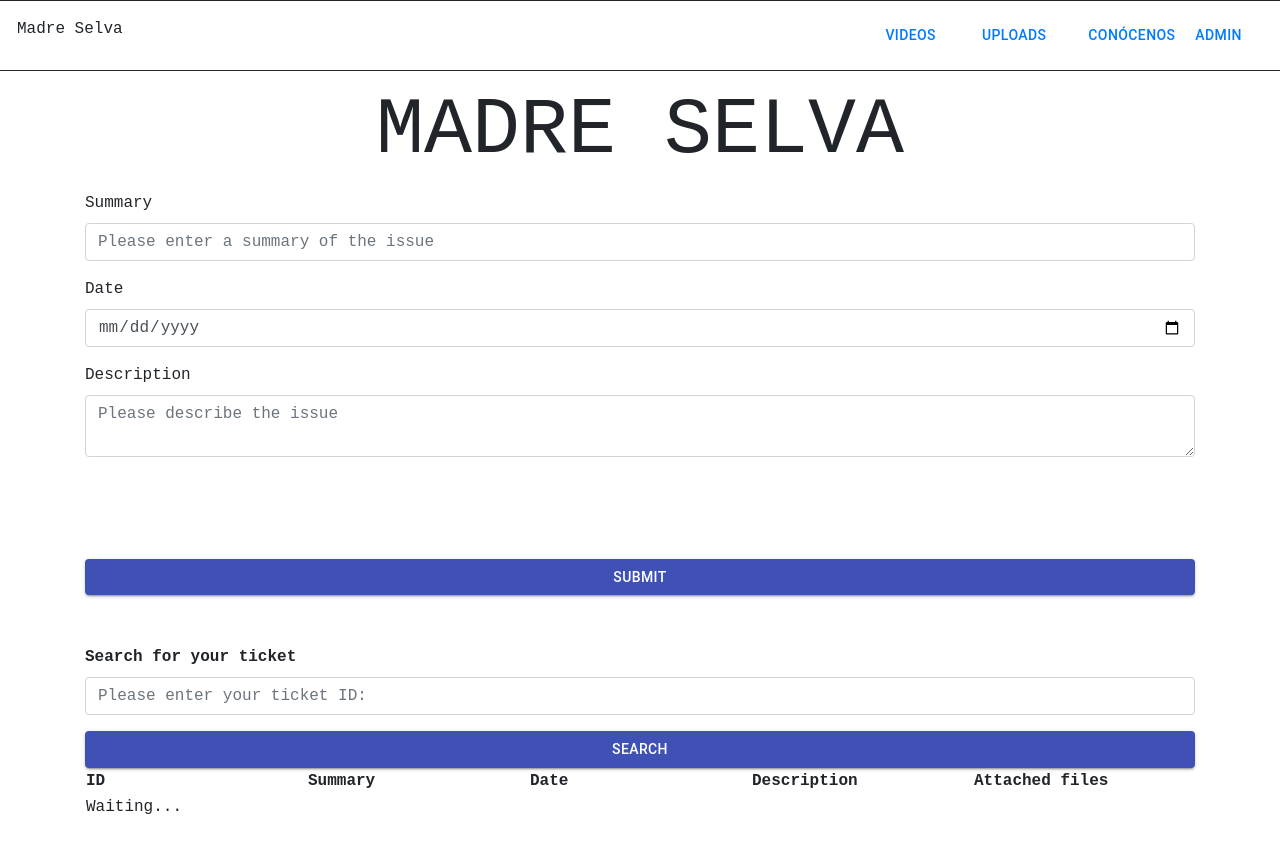
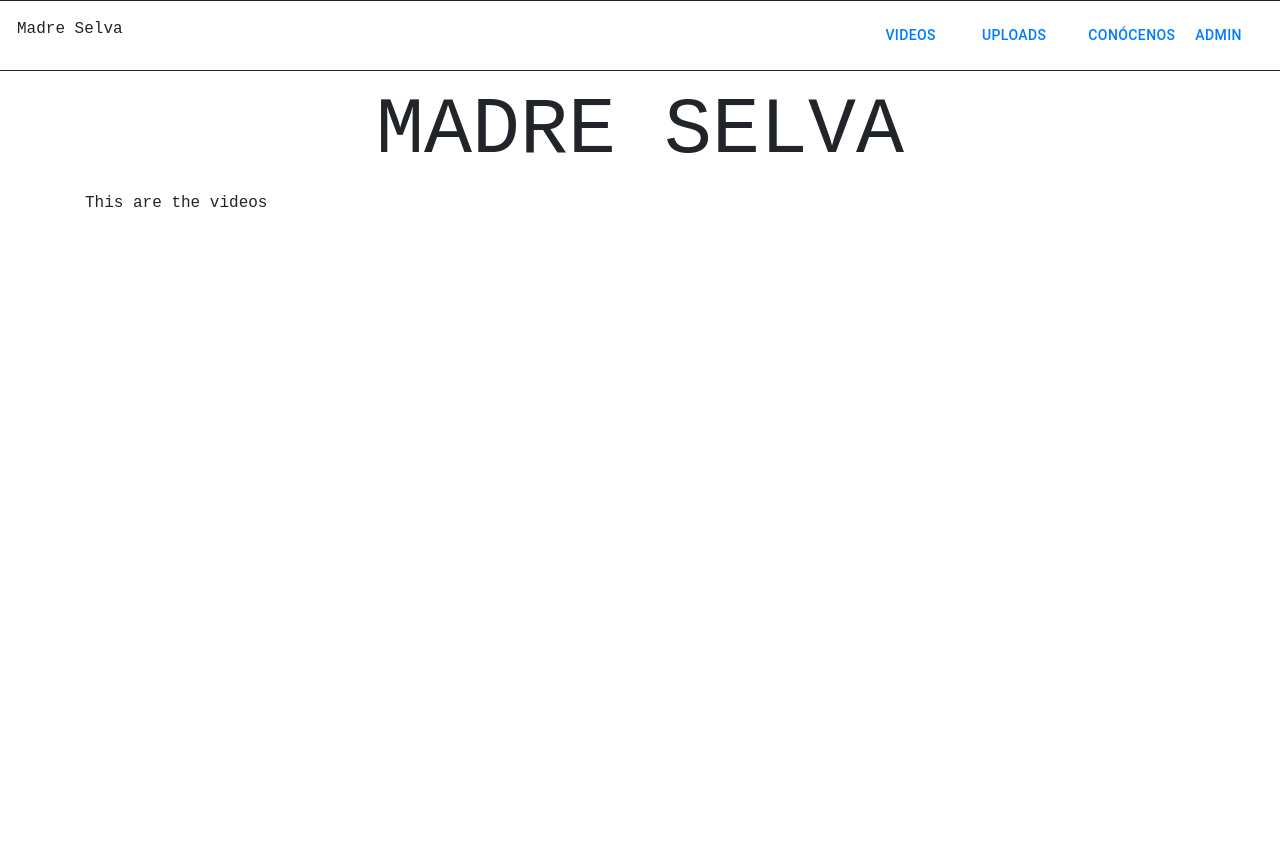
Before and after one commit to alfonso46674/madreSelva, a React (Create React App) app: page / in a window 1280 px wide. Shown: the top 852 px of the page. After the commit the page ends 800 px from the top, so only its background shows below. Built offline with nearby package versions, Linux system fonts and the light colour scheme.

Commit message:
Feat: Cleaned all created files

```diff
--- a/src/components/admin/admin.js
+++ b/src/components/admin/admin.js
@@ -1,10 +1,12 @@
 import React from 'react';
+import './admin.scss';
+import { Container } from 'react-bootstrap';
 
 const Admin = () => {
   return(
-    <div>
-      Admin
-    </div>
+    <Container className='UploadsContainer'>
+      <div>This is the admin</div>
+    </Container>
   )
 }
 
--- a/src/components/admin/admin.scss
+++ b/src/components/admin/admin.scss
@@ -0,0 +1,18 @@
+// Admineloper2 style
+.AdminContainer{
+  .DevForm{margin-top: 50px;
+    .SubmitBtn{
+      width: 100%;
+      margin-top: 2rem;
+      margin-bottom: 2rem;
+    }
+  }
+  .ticketTable{
+    width: 100%;
+    margin-bottom: 20px;
+    // border: 1px solid;
+    td {
+      width:10%;
+    }
+  }
+}
--- a/src/components/contact/contact.js
+++ b/src/components/contact/contact.js
@@ -1,10 +1,12 @@
 import React from 'react';
+import './contact.scss';
+import { Container } from 'react-bootstrap';
 
 const Contact = () => {
   return(
-    <div>
-      Conócenos
-    </div>
+    <Container className='ContactContainer'>
+      <div>This is the contact</div>
+    </Container>
   )
 }
 
--- a/src/components/contact/contact.scss
+++ b/src/components/contact/contact.scss
@@ -0,0 +1,18 @@
+// Contacteloper2 style
+.UploadsContainer{
+  .DevForm{margin-top: 50px;
+    .SubmitBtn{
+      width: 100%;
+      margin-top: 2rem;
+      margin-bottom: 2rem;
+    }
+  }
+  .ticketTable{
+    width: 100%;
+    margin-bottom: 20px;
+    // border: 1px solid;
+    td {
+      width:10%;
+    }
+  }
+}
--- a/src/components/navbar/navbar.js
+++ b/src/components/navbar/navbar.js
@@ -4,13 +4,6 @@ import './navbar.scss';
 import Button from '@material-ui/core/Button';
 import { Link } from 'react-router-dom'
 const Navbar = ({ user, setUser }) => {
-  const handleDevelop = () => {
-    setUser(2);
-  }
-
-  const handleClient = () => {
-    setUser(1);
-  }
 
   return (
     <Row className='Navbar'>
--- a/src/components/videos/videos.js
+++ b/src/components/videos/videos.js
@@ -1,182 +1,14 @@
-import React, { useState, useEffect } from 'react';
-import { Form, Container } from 'react-bootstrap';
+import React from 'react';
+import { Container } from 'react-bootstrap';
 import './videos.scss';
-import Button from '@material-ui/core/Button';
-import axios from 'axios'
-import Modal from 'react-modal';
+
 
 const Videos = () => {
-  const url = '  https://c1tm95660k.execute-api.us-east-1.amazonaws.com/dev/subirticket';
-  const urlTicketId = 'https://c1tm95660k.execute-api.us-east-1.amazonaws.com/dev/conseguirticketid'
-
-  const customStyles = {
-    content: {
-      top: '50%',
-      left: '50%',
-      right: 'auto',
-      bottom: 'auto',
-      marginRight: '-50%',
-      transform: 'translate(-50%, -50%)',
-      width: '500px'
-    }
-  };
-  // Setting the original dataset to null
-  const [data, setData] = useState({
-    ticket: {
-      id: '',
-      summary: '',
-      email: '',
-      date: '',
-      description: '',
-      assignedDev2: "",
-      assignedDev3: "",
-      attachedFiles: ""
-    }
-  })
-  const [modalIsOpen, setIsOpen] = useState(false);
-  const [resultID, setResultID] = useState('')
-  const [searchedTicket, setSearchedTicket] = useState([])
-  function openModal() {
-    setIsOpen(true);
-  }
-  function closeModal() {
-    setIsOpen(false);
-  }
-
-  // Function that generates a random id number and adds it to every submit form
-  const randomID = () => {
-    var myElement = document.getElementById("id")
-    myElement.value = Math.floor((Math.random() * 10000) + 1)
-    const newData = { ...data }
-    newData.id = myElement.value
-    setData(newData)
-  }
-  // This makes that the random function is triggered at the moment the page loades
-  useEffect(() => {
-    randomID()
-  }, [])
-
-  // Passes the info from the form to the newData JSON
-  const myFunction = (e) => {
-    const newData = { ...data }
-    newData[e.target.id] = e.target.value
-    setData(newData)
-  }
-
-  // Sends the json to the DB
-  const submit = (e) => {
-    e.preventDefault()
-    console.log('data');
-    console.log(data);
-    axios.post(url, {
-      ticket: {
-        id: data.id,
-        summary: data.summary,
-        email: '',
-        date: data.date,
-        description: data.description,
-        assignedDev2: "",
-        assignedDev3: "",
-        attachedFiles: ""
-      }
-    }).then(res => {
-      console.log('result!');
-      // console.log(res.data);
-      console.log(data.id);
-    }).catch(err => {
-      return console.log(err);
-    })
-    setResultID(data.id)
-    openModal()
-    randomID()
-  }
-
-  const getTicketByID = (e) => {
-    e.preventDefault()
-    const ticketId = document.getElementById('ticketSearch').value
-    e.preventDefault()
-    axios.get(urlTicketId,
-      {
-        params: {
-          id: ticketId
-        }
-      }
-    ).then(res => {
-      console.log('Search by id completed!');
-      console.log(res.data[0]);
-      setSearchedTicket(res.data)
-    }).catch(err => {
-      console.log('Error searching by id');
-      console.log(err);
-    })
-  }
-
 
   return (
-    <>
-      <Container className='VideosContainer' onSubmit={submit}>
-        <Modal
-          isOpen={modalIsOpen}
-          onRequestClose={closeModal}
-          style={customStyles}
-          contentLabel="Example Modal"
-        >
-          <Container className='VideosContainer' onSubmit={submit}>
-            <h1>Your ticket ID is:{resultID} </h1>
-          </Container>
-        </Modal>
-        <Form className='VideosForm'>
-          <Form.Group >
-            <Form.Label>Summary</Form.Label>
-            <Form.Control onChange={(e) => myFunction(e)} type="text" placeholder="Please enter a summary of the issue" id='summary' />
-          </Form.Group>
-          <Form.Group >
-            <Form.Label>Date</Form.Label>
-            <Form.Control onChange={(e) => myFunction(e)} type="date" placeholder="Enter the date" id='date' />
-          </Form.Group>
-          <Form.Group >
-            <Form.Label>Description</Form.Label>
-            <Form.Control onChange={(e) => myFunction(e)} as="textarea" placeholder="Please describe the issue" id='description' />
-          </Form.Group>
-          <Form.Group style={{ visibility: 'hidden' }}>
-            <Form.Label>ID</Form.Label>
-            <Form.Control onChange={(e) => myFunction(e)} type="text" placeholder="Please enter the Videos´s name" id='id' />
-          </Form.Group>
-          <Button variant="contained" color="primary" type="submit" className='SubmitBtn' >
-            Submit
-        </Button>
-        </Form>
-      </Container>
-      <Container className='VideosContainer' onSubmit={getTicketByID}>
-        <Form className='VideosForm'>
-          <Form.Group >
-            <Form.Label style={{fontWeight:'bold'}}>Search for your ticket</Form.Label>
-            <Form.Control type="text" placeholder="Please enter your ticket ID:" id='ticketSearch' />
-          </Form.Group>
-          <Button variant="contained" color="primary" type="submit" className='SubmitBtn'>
-            Search
-        </Button>
-        </Form>
-        <table className='ticketTable'>
-          <tr>
-            <th>ID</th>
-            <th>Summary</th>
-            <th>Date</th>
-            <th>Description</th>
-            <th>Attached files</th>
-          </tr>
-          <tr>
-            <td >{searchedTicket[0] ? searchedTicket[0].id : <span>Waiting...</span>}</td>
-            <td >{searchedTicket[0] ? searchedTicket[0].summary : <span></span>}</td>
-            <td >{searchedTicket[0] ? searchedTicket[0].date : <span></span>}</td>
-            <td >{searchedTicket[0] ? searchedTicket[0].description : <span></span>}</td>
-            <td >{searchedTicket[0] ? searchedTicket[0].attachedFiles : <span></span>}</td>
-          </tr>
-        </table>
-        {/* <h1>{resultID}</h1> */}
-      </Container>
-    </>
-
+    <Container className='UploadsContainer'>
+      <div>This are the videos</div>
+    </Container>
   )
 }
 
--- a/src/containers/admin/admin.js
+++ b/src/containers/admin/admin.js
@@ -1,6 +1,8 @@
 import React from 'react';
 import Admin from '../../components/admin/admin';
 import Navbar from '../../components/navbar/navbar';
+import './admin.scss'
+
 const AdminPage = () => {
   return(
     <div className='Admin'>
--- a/src/containers/contact/contact.js
+++ b/src/containers/contact/contact.js
@@ -1,6 +1,7 @@
 import React from 'react';
 import Contact from '../../components/contact/contact';
 import Navbar from '../../components/navbar/navbar';
+import './contact.scss'
 
 const ContactPage = () => {
   return(
--- a/src/containers/uploads/uploads.js
+++ b/src/containers/uploads/uploads.js
@@ -1,6 +1,7 @@
 import React from 'react';
 import Uploads from '../../components/uploads/uploads';
 import Navbar from '../../components/navbar/navbar';
+import './uploads.scss'
 
 const UploadsPage = () => {
   return(
--- a/src/containers/videos/videos.js
+++ b/src/containers/videos/videos.js
@@ -1,10 +1,9 @@
-import { React, useState } from 'react';
+import { React } from 'react';
 import Navbar from '../../components/navbar/navbar';
 import './videos.scss';
 import Videos from '../../components/videos/videos';
 
 const VideosPage = () => {
-  const [user, setUser] = useState(1)
 
   return (
     <div className='Videos'>
```
Also changed, not shown: src/components/uploads/uploads.js (+2 -8 lines).
